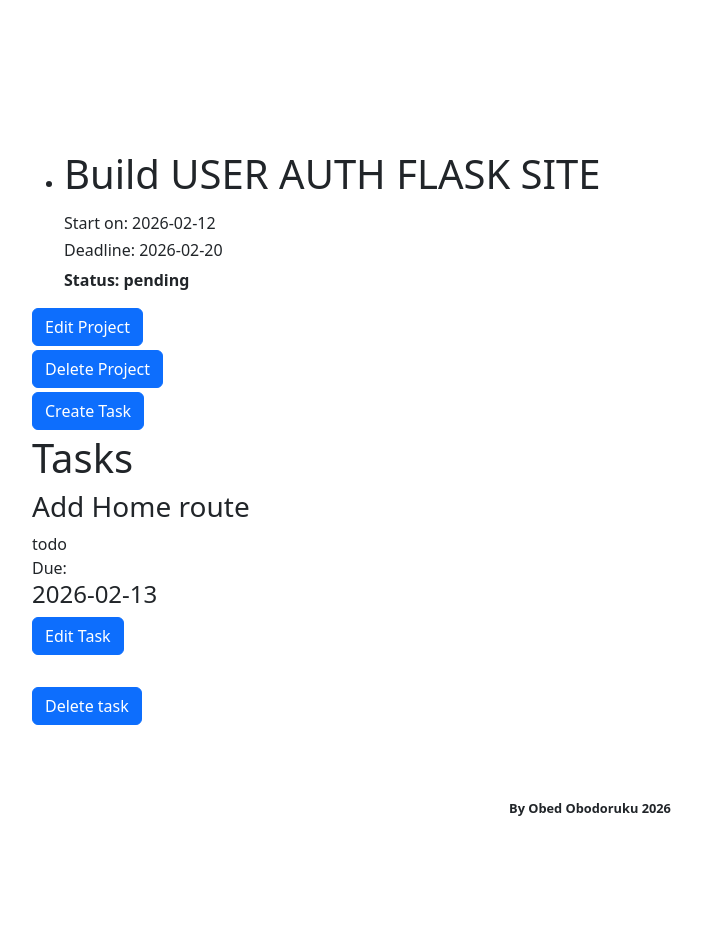
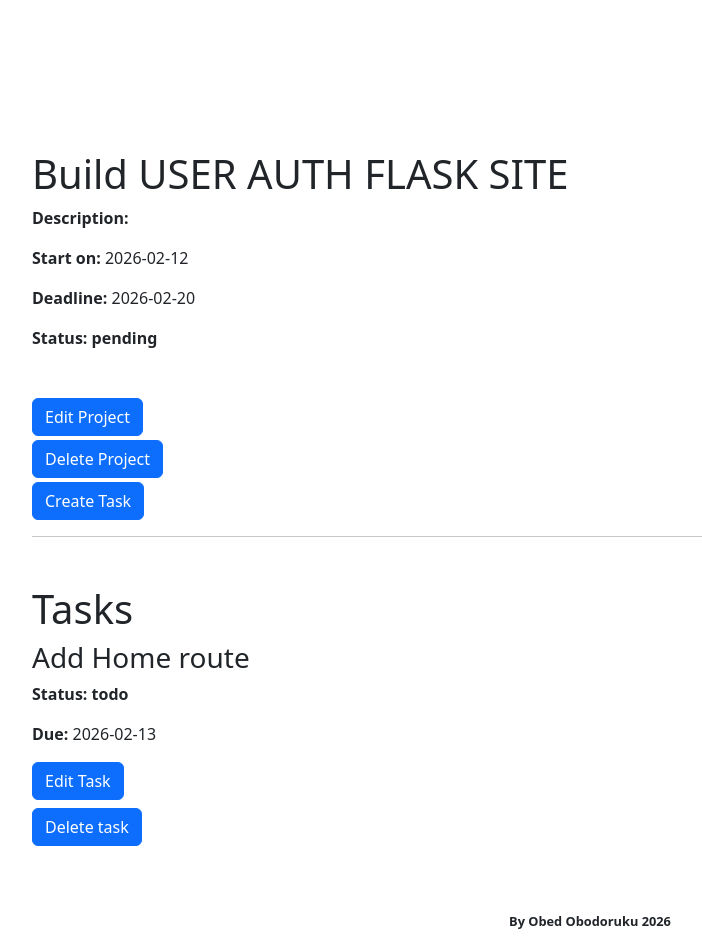
Before and after one commit to obedobodoruku/freelancer-cms, a Flask app: page /project/1 in a window 1280 px wide. Shown: the part 73-1017 px from the top of the page, without its empty margins (50-752 px from the left). Before the commit the page ends 889 px from the top, so only its background shows below. Run offline with Flask 3, Linux system fonts and the light colour scheme; a user stored in the database is signed in; data comes from the database, SQL or seed files in the repository; both versions use the stored data as it was after the commit.

Commit message:
Ui Update

```diff
--- a/app/templates/project.html
+++ b/app/templates/project.html
@@ -2,29 +2,27 @@
 {% block body %}
 
     <div>
-        <ul>
-            <li>
         <div>
             <h1>{{ project.title }}</h1>
             <div class="mb-3">
+                <span style="font-weight: bolder;">Description:</span>
                 <span>{{ project.description }}</span>
             </div>
-                    <h6>
-                        Start on:
+            <p>
+                <span style="font-weight: bolder;">Start on:</span>
                 <span>{{ project.start_date }}</span>
-                    </h6>
-                    <h6>
-                        Deadline:
+            </p>
+            <p>
+                <span style="font-weight: bolder;">Deadline:</span>
                 <span>{{ project.deadline }}</span>
-                    </h6>
+            </p>
             <span style="font-weight: bolder;">Status: {{ project.status }}</span>
         </div>
 
-            </li>
-        </ul>
 
 
-        <div class="mb-1">
+
+        <div class="mt-5 mb-1">
             <a href="{{ url_for('edit_project', project_id=project.id) }}">
                 <button class="btn btn-primary">Edit Project</button>
             </a>
@@ -42,34 +40,40 @@
             </form>
         </div>
 
+        <hr>
 
-        {%  if project.tasks %}
+        {% if project.tasks %}
+            <div class="mt-5">
             <h1>Tasks</h1>
             {% for task in project.tasks %}
                 <div>
                     <h3>{{ task.title }}</h3>
-                    <span>{{ task.status }}</span>
+                    <p>
+                        <span style="font-weight: bolder;">Status: </span>
+                        <span style="font-weight: bolder;">{{ task.status }}</span>
+                    </p>
                     <div>
-                        <span>
-                            Due:
-                            <h4>{{ task.due_date }}</h4>
-                        </span>
+                        <p>
+                            <span style="font-weight: bolder;">Due:</span>
+                            <span>{{ task.due_date }}</span>
+                        </p>
                     </div>
 
 
-                    <div style="margin-bottom: 24px;">
+                    <div class="mb-2">
                         <a href="{{ url_for('edit_task', task_id=task.id) }}">
-                            <button class="btn btn-primary mb-2">Edit Task</button>
+                            <button class="btn btn-primary">Edit Task</button>
                         </a>
                     </div>
 
                     <div>
                         <form method="POST" action="{{ url_for('delete_task', task_id=task.id) }}">
-                            <button class="btn btn-primary mb-2" type="submit">Delete task</button>
+                            <button class="btn btn-primary" type="submit">Delete task</button>
                         </form>
                     </div>
                 </div>
             {% endfor %}
+            </div>
         {% endif %}
     </div>
 
```
Also changed, not shown: app/templates/clients.html (+12 -7 lines), app/templates/edit_task.html (+13 -11 lines), instance/app.db. Lines whose indentation alone changed are shown as unchanged.
